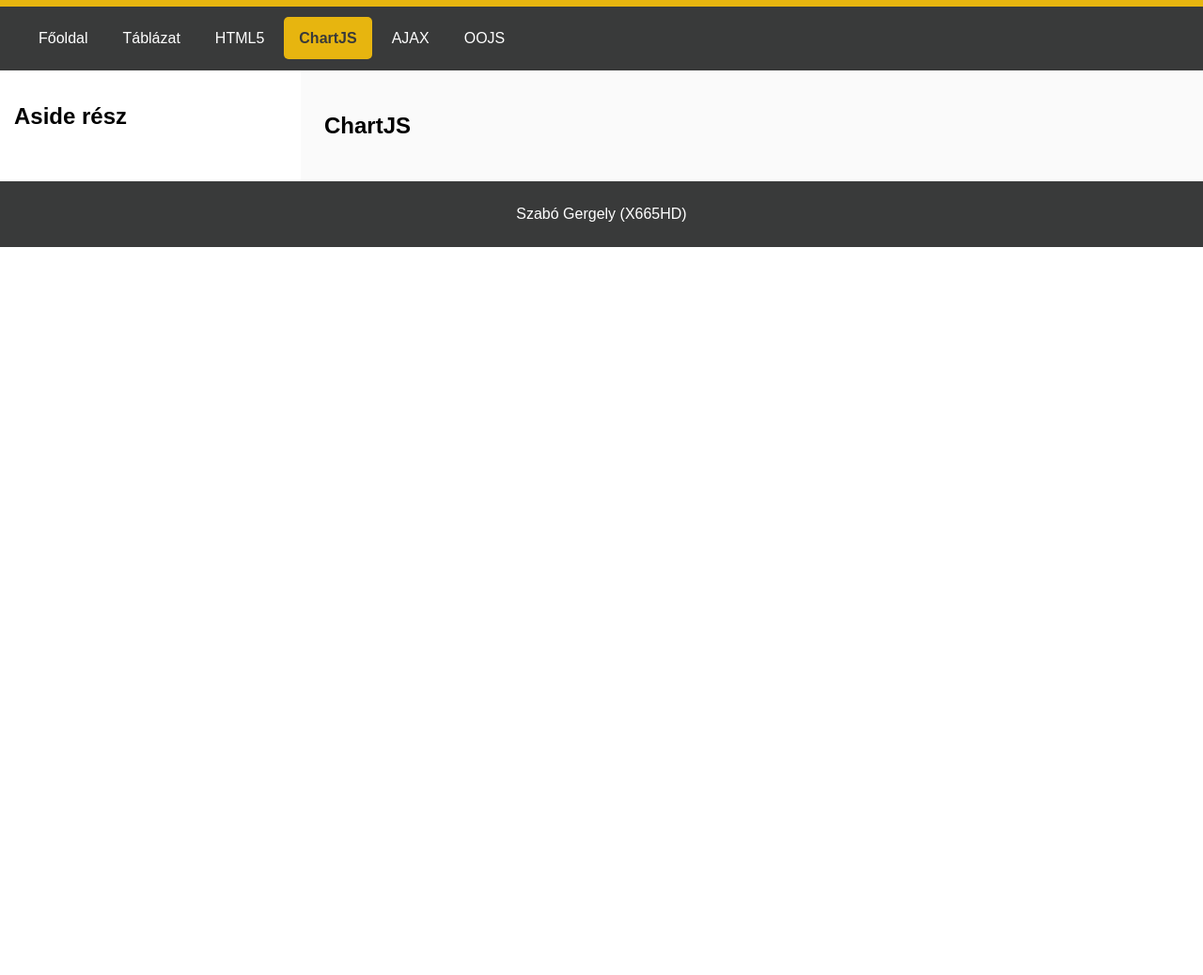
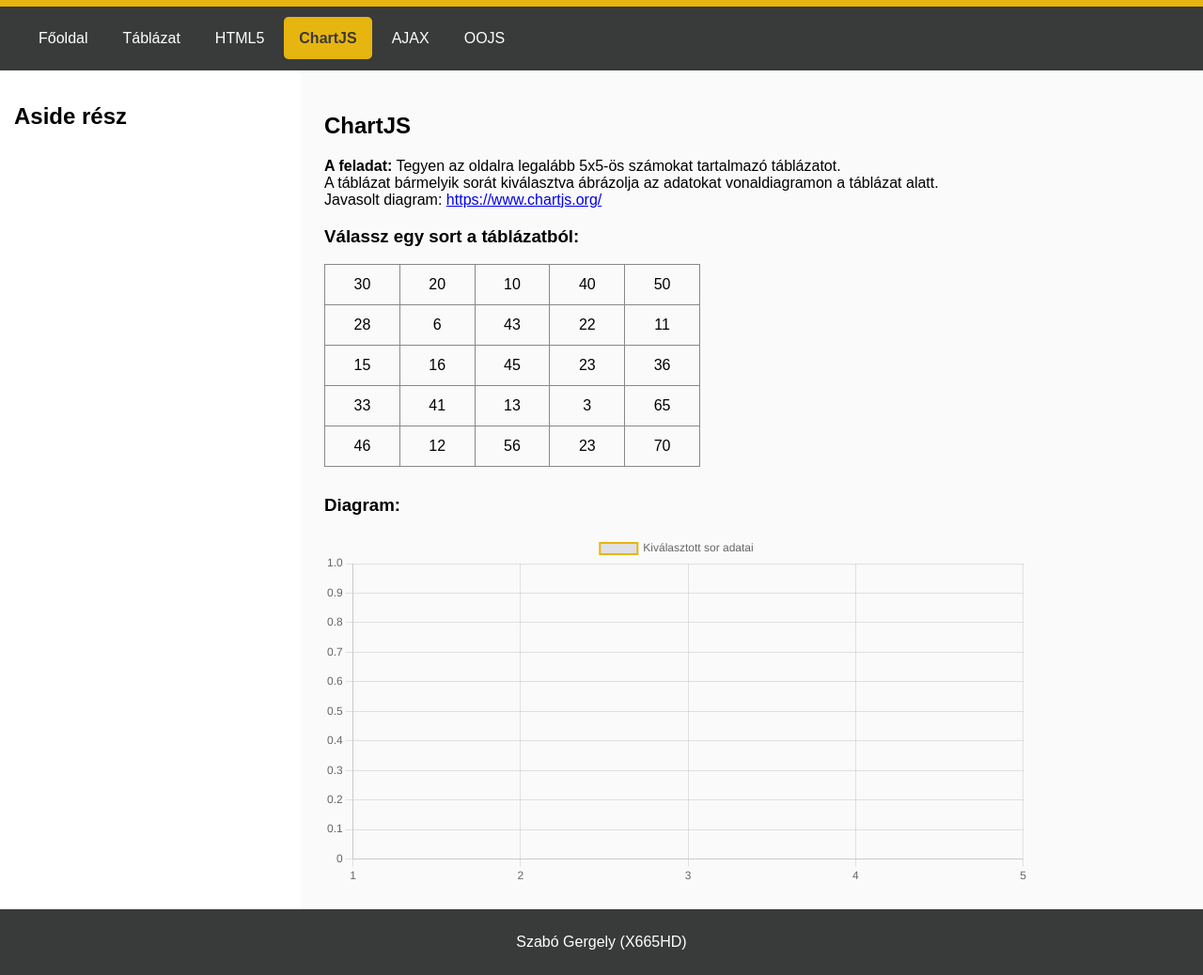
Before and after one commit to szbgreg/webprog1-beadando, a plain HTML site: page chartjs.html in a window 1280 px wide. Shown: the part 50-1088 px from the top of the page at 94% size. Before the commit the page ends 800 px from the top, so only its background shows below. Drawn offline with nearby package versions, Linux system fonts and the light colour scheme.

Commit message:
add: Vonaldiagram Chart.js-sel

```diff
--- a/chartjs.html
+++ b/chartjs.html
@@ -4,6 +4,8 @@
     <meta charset="UTF-8" />
     <meta name="viewport" content="width=device-width, initial-scale=1.0" />
     <link rel="stylesheet" href="css/styles.css" />
+    <link rel="stylesheet" href="css/chartjs.css" />
+    <script src="https://cdn.jsdelivr.net/npm/chart.js"></script>
     <title>Web-programozás-1 Előadás Házi feladat</title>
   </head>
   <body>
@@ -25,9 +27,38 @@
     </aside>
     <div class="content">
       <h2>ChartJS</h2>
+
+      <section>
+        <p>
+          <b>A feladat:</b> Tegyen az oldalra legalább 5x5-ös számokat
+          tartalmazó táblázatot.<br />A táblázat bármelyik sorát kiválasztva
+          ábrázolja az adatokat vonaldiagramon a táblázat alatt. <br />
+          Javasolt diagram:
+          <a href="https://www.chartjs.org/" target="_blank"
+            >https://www.chartjs.org/</a
+          >
+        </p>
+      </section>
+
+      <section>
+        <h3>Válassz egy sort a táblázatból:</h3>
+        <table id="dataTable">
+          <tbody></tbody>
+        </table>
+      </section>
+
+      <section>
+        <h3>Diagram:</h3>
+        <div class="chart-container">
+          <canvas id="chart"></canvas>
+        </div>
+      </section>
     </div>
+
     <footer>
       <p>Szabó Gergely (X665HD)</p>
     </footer>
+
+    <script src="js/chartjs.js"></script>
   </body>
 </html>
--- /dev/null
+++ b/css/chartjs.css
@@ -0,0 +1,22 @@
+#dataTable {
+  width: 400px;
+  border-collapse: collapse;
+  text-align: center;
+  margin-bottom: 30px;
+}
+
+td,
+th {
+  border: 1px solid #888;
+  padding: 12px 10px;
+  text-align: center;
+  cursor: pointer;
+}
+
+tr:hover {
+  background-color: #f5eedb;
+}
+
+.chart-container {
+  width: 750px;
+}
--- /dev/null
+++ b/js/chartjs.js
@@ -0,0 +1,63 @@
+const table = document.getElementById("dataTable");
+const tableBody = document.getElementById("dataTable").querySelector("tbody");
+const ctx = document.getElementById("chart").getContext("2d");
+
+// Az 5x5-ös táblázat számai
+const data = [
+  [30, 20, 10, 40, 50],
+  [28, 6, 43, 22, 11],
+  [15, 16, 45, 23, 36],
+  [33, 41, 13, 3, 65],
+  [46, 12, 56, 23, 70],
+];
+
+// A táblázat feltöltése számokkal
+data.forEach((row) => {
+  const tableRow = document.createElement("tr");
+
+  row.forEach((number) => {
+    const td = document.createElement("td");
+    td.textContent = number;
+    tableRow.appendChild(td);
+  });
+
+  tableBody.appendChild(tableRow);
+});
+
+// Diagram
+let chart = new Chart(ctx, {
+  type: "line",
+  data: {
+    labels: ["1", "2", "3", "4", "5"],
+    datasets: [
+      {
+        label: "Kiválasztott sor adatai",
+        data: [],
+        borderColor: "#e7b50f",
+        borderWidth: 2,
+        fill: false,
+      },
+    ],
+  },
+  options: {
+    responsive: true,
+    scales: {
+      y: {
+        beginAtZero: true,
+      },
+    },
+  },
+});
+
+// A táblázatban egy sorra kattintásakor
+// a kiválasztott sor adatait megjelenítjük a grafikonon
+for (let row of table.rows) {
+  row.addEventListener("click", () => {
+    const values = Array.from(row.cells).map((cell) =>
+      Number(cell.textContent)
+    );
+
+    chart.data.datasets[0].data = values;
+    chart.update();
+  });
+}
```
